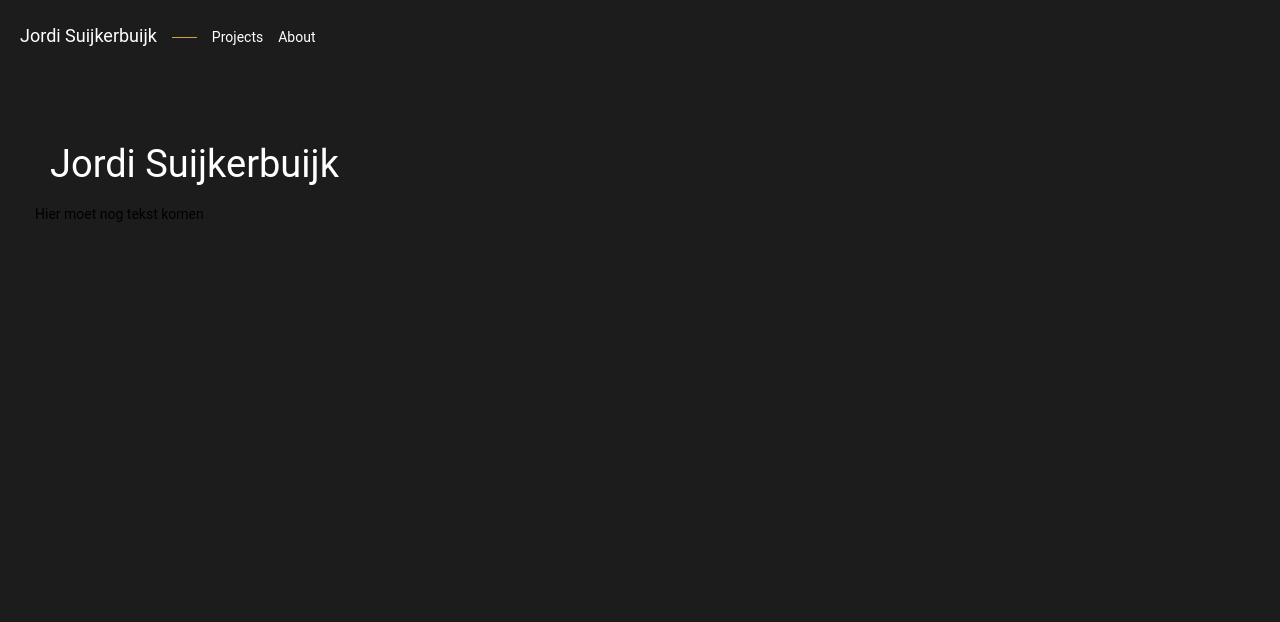
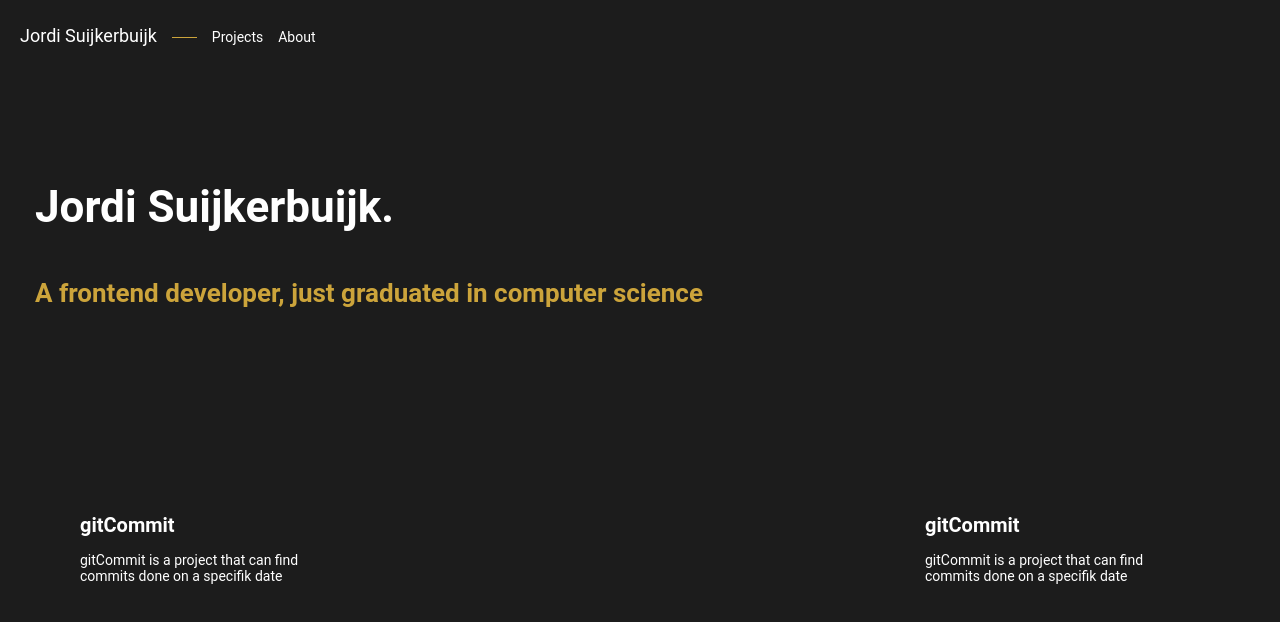
Before and after one commit to JordiSuijkerbuijk/nextjs-preact-portfolio, a Next.js app: page / in a window 1280 px wide. Shown: the top 622 px of the page. Built offline with nearby package versions, Linux system fonts and the light colour scheme.

Commit message:
Added project cards

```diff
--- a/components/hero/Hero.js
+++ b/components/hero/Hero.js
@@ -12,7 +12,7 @@ export default function Hero() {
       scaleX: [
         {
           value: 1,
-          duration: 250
+          duration: 275
         },
         {
           value: 0,
@@ -34,8 +34,15 @@ export default function Hero() {
 
     anime({
       targets: '.name',
-      keyframes: [
-        {opacity: 1}
+      opacity: [
+        {
+          value: 0,
+          duration: 250,
+        },
+        {
+          value: 1,
+          duration: 100
+        }
       ],
       easing: 'linear',
       duration: 500
@@ -47,10 +54,9 @@ export default function Hero() {
     <div className={style.hero}>
       <div className={style.container}>
         <div className={clsx([style.revealContainer, 'revealContainer'])} />
-        <div className={clsx([style.name, 'name'])}>Jordi Suijkerbuijk</div>
+        <div className={clsx([style.name, 'name'])}>Jordi Suijkerbuijk.</div>
       </div>
-      <div className={style.description}> Hier moet nog tekst komen </div>
-
+      <div className={style.description}> A frontend developer, just graduated in computer science </div>
     </div>
   );
 }
--- a/components/hero/hero.module.scss
+++ b/components/hero/hero.module.scss
@@ -2,11 +2,12 @@
   display: flex;
   flex-direction: column;
   padding: 10px 35px;
+  margin-bottom: 150px;
 
   .container {
     max-width: fit-content;
     position: relative;
-    height: 125px;
+    // height: 125px;
     display: flex;
     align-items: flex-end;
 
@@ -20,16 +21,26 @@
       left: 0;
       bottom: 0;
       transform: scaleX(0);
-      transition: 0.25s;
+      transition: 0.2s;
       z-index: 1;
     }
 
     .name {
-      font-size: 38px;
+      font-size: 44px;
       color: #fff;
-      padding: 20px 15px;
       opacity: 0;
-      transition: 0.25s;
+      transition: 0.3s;
+      font-weight: bold;
+      margin-top: 100px;
+      margin-bottom: 15px;
     }
   }
+
+  .description {
+    margin-top: 30px;
+    color: #CCA43B;
+    font-size: 26px;
+    font-weight: bold;
+    width: 60%;
+  }
 }
--- /dev/null
+++ b/components/projects/Projects.js
@@ -0,0 +1,27 @@
+import style from './projects.module.scss';
+
+export default function Hero() {
+
+  return (
+    <div className={style.projects}>
+      <div className={style.card}>
+        <div className={style.title}>
+          gitCommit
+        </div>
+        <div className={style.description}>
+          gitCommit is a project that can find commits done on a specifik date
+        </div>
+        <div className={style.backgroundColor} />
+      </div>
+      <div className={style.card}>
+        <div className={style.title}>
+          gitCommit
+        </div>
+        <div className={style.description}>
+          gitCommit is a project that can find commits done on a specifik date
+        </div>
+        <div className={style.backgroundColor} />
+      </div>
+    </div>
+  );
+}
--- /dev/null
+++ b/components/projects/projects.module.scss
@@ -0,0 +1,43 @@
+.projects {
+  padding: 10px 35px;
+  display: flex;
+  justify-content: space-between;
+
+  .card {
+    padding: 35px 45px;
+    color: #fff;
+    border-radius: 15px;
+    position: relative;
+    max-width: 275px;
+    width: 45%;
+
+    &:hover {
+      .backgroundColor {
+        opacity: 1;
+        // transform: scale(1.1);
+        top: 0px;
+        transition: all 0.2s ease-out;
+      }
+    }
+
+    .title {
+      font-weight: bold;
+      font-size: 20px;
+      margin-bottom: 15px;
+    }
+
+    .backgroundColor {
+      position: absolute;
+      left: 0;
+      top: 5px;
+      // background-image: linear-gradient(to bottom right, #CCA43B, #F37335);
+      background-image: linear-gradient(to bottom right, #f46b45, #CCA43B);
+      opacity: 0;
+      width: 100%;
+      height: 100%;
+      z-index: -1;
+      border-radius: 5px;
+      transition: all 0.11s ease-out;
+    }
+  }
+}
--- a/pages/index.js
+++ b/pages/index.js
@@ -2,12 +2,14 @@ import React from 'react'
 
 import Nav from '../components/nav/Nav'
 import Hero from '../components/hero/Hero'
+import Projects from '../components/projects/Projects'
 
 export default function Home() {
   return (
     <main>
       <Nav />
       <Hero />
+      <Projects />
     </main>
   )
 }
```
